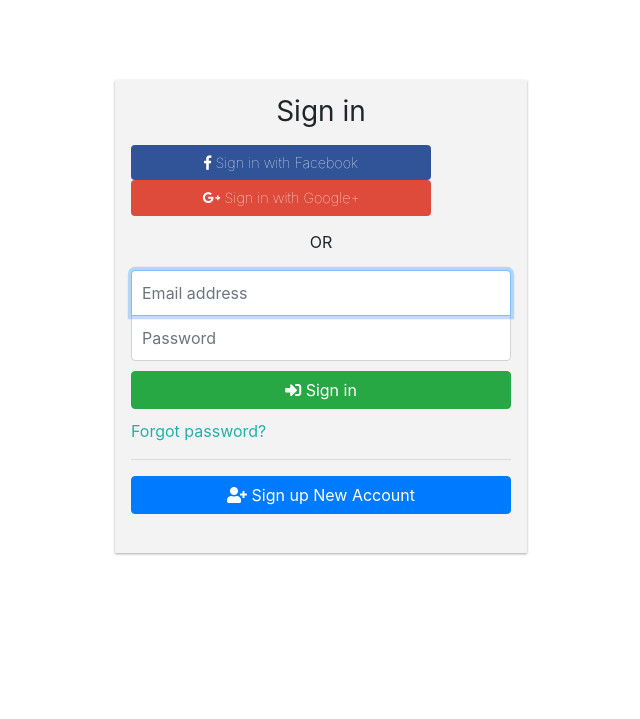
After one commit to LoneRan/EE599CloudFinalProject, a Flask app: page /login in a window 1280 px wide. The commit adds this page. Shown: the top 719 px of the page, without its empty margins (319-959 px from the left). Run offline with Flask 2, Linux system fonts and the light colour scheme; some libraries are stand-ins or nearby versions.

Commit message:
update login files

```diff
--- a/app.py
+++ b/app.py
@@ -10,7 +10,6 @@ def home():
 
     return render_template("index.html")
 
-
 @app.route('/about')
 def form():
 
@@ -20,3 +19,8 @@ def form():
 def data():
 
     return render_template('data.html')
+
+@app.route('/login')
+def login():
+
+    return render_template('login.html')
--- /dev/null
+++ b/static/css/login.css
@@ -0,0 +1,111 @@
+
+/* sign in FORM */
+#logreg-forms{
+    width:412px;
+    margin:10vh auto;
+    background-color:#f3f3f3;
+    box-shadow: 0 1px 3px rgba(0,0,0,0.12), 0 1px 2px rgba(0,0,0,0.24);
+  transition: all 0.3s cubic-bezier(.25,.8,.25,1);
+}
+#logreg-forms form {
+    width: 100%;
+    max-width: 410px;
+    padding: 15px;
+    margin: auto;
+}
+#logreg-forms .form-control {
+    position: relative;
+    box-sizing: border-box;
+    height: auto;
+    padding: 10px;
+    font-size: 16px;
+}
+#logreg-forms .form-control:focus { z-index: 2; }
+#logreg-forms .form-signin input[type="email"] {
+    margin-bottom: -1px;
+    border-bottom-right-radius: 0;
+    border-bottom-left-radius: 0;
+}
+#logreg-forms .form-signin input[type="password"] {
+    border-top-left-radius: 0;
+    border-top-right-radius: 0;
+}
+
+#logreg-forms .social-login{
+    width:390px;
+    margin:0 auto;
+    margin-bottom: 14px;
+}
+#logreg-forms .social-btn{
+    margin-left: auto;
+    margin-right: auto;
+    font-weight: 100;
+    color:white;
+    width:300px;
+    font-size: 0.9rem;
+}
+
+#logreg-forms a{
+    display: block;
+    padding-top:10px;
+    color:lightseagreen;
+}
+
+#logreg-form .lines{
+    width:200px;
+    border:1px solid red;
+}
+
+
+#logreg-forms button[type="submit"]{ margin-top:10px; }
+
+#logreg-forms .facebook-btn{  background-color:#315397; }
+
+#logreg-forms .google-btn{ background-color: #DF4B3B; }
+
+#logreg-forms .form-reset, #logreg-forms .form-signup{ display: none; }
+
+#logreg-forms .form-signup .social-btn{ width:210px; }
+
+#logreg-forms .form-signup input { margin-bottom: 2px;}
+
+.form-signup .social-login{
+    width:210px !important;
+    margin: 0 auto;
+}
+
+/* Mobile */
+
+@media screen and (max-width:500px){
+    #logreg-forms{
+        width:300px;
+    }
+
+    #logreg-forms  .social-login{
+        width:200px;
+        margin:0 auto;
+        margin-bottom: 10px;
+    }
+    #logreg-forms  .social-btn{
+        font-size: 1.3rem;
+        font-weight: 100;
+        color:white;
+        width: 300px;
+        height: 56px;
+
+    }
+    #logreg-forms .social-btn:nth-child(1){
+        margin-bottom: 5px;
+    }
+    #logreg-forms .social-btn span{
+        display: none;
+    }
+    #logreg-forms  .facebook-btn:after{
+        content:'Facebook';
+    }
+
+    #logreg-forms  .google-btn:after{
+        content:'Google+';
+    }
+
+}
--- /dev/null
+++ b/static/js/login.js
@@ -0,0 +1,19 @@
+function toggleResetPswd(e){
+    e.preventDefault();
+    $('#logreg-forms .form-signin').toggle() // display:block or none
+    $('#logreg-forms .form-reset').toggle() // display:block or none
+}
+
+function toggleSignUp(e){
+    e.preventDefault();
+    $('#logreg-forms .form-signin').toggle(); // display:block or none
+    $('#logreg-forms .form-signup').toggle(); // display:block or none
+}
+
+$(()=>{
+    // Login Register Form
+    $('#logreg-forms #forgot_pswd').click(toggleResetPswd);
+    $('#logreg-forms #cancel_reset').click(toggleResetPswd);
+    $('#logreg-forms #btn-signup').click(toggleSignUp);
+    $('#logreg-forms #cancel_signup').click(toggleSignUp);
+})
--- a/templates/index.html
+++ b/templates/index.html
@@ -29,7 +29,7 @@
   <nav class="navbar navbar-light bg-light static-top">
     <div class="container">
       <a class="navbar-brand" href="#">Travel Planner</a>
-      <a class="btn btn-primary" href="#">Sign In</a>
+      <a class="btn btn-primary" href="login">Sign In</a>
     </div>
   </nav>
 
--- /dev/null
+++ b/templates/login.html
@@ -0,0 +1,88 @@
+<link href="//maxcdn.bootstrapcdn.com/bootstrap/4.0.0/css/bootstrap.min.css" rel="stylesheet" id="bootstrap-css">
+<script src="//maxcdn.bootstrapcdn.com/bootstrap/4.0.0/js/bootstrap.min.js"></script>
+<script src="//cdnjs.cloudflare.com/ajax/libs/jquery/3.2.1/jquery.min.js"></script>
+<!------ Include the above in your HEAD tag ---------->
+
+<!DOCTYPE html>
+<html lang="en">
+<head>
+    <meta charset="UTF-8">
+    <meta name="viewport" content="width=device-width, initial-scale=1.0">
+    <meta http-equiv="X-UA-Compatible" content="ie=edge">
+    <link rel="stylesheet" href="https://maxcdn.bootstrapcdn.com/bootstrap/4.0.0/css/bootstrap.min.css" integrity="sha384-Gn5384xqQ1aoWXA+058RXPxPg6fy4IWvTNh0E263XmFcJlSAwiGgFAW/dAiS6JXm" crossorigin="anonymous">
+    <link rel="stylesheet" href="https://use.fontawesome.com/releases/v5.3.1/css/all.css" integrity="sha384-mzrmE5qonljUremFsqc01SB46JvROS7bZs3IO2EmfFsd15uHvIt+Y8vEf7N7fWAU" crossorigin="anonymous">
+    <link rel="stylesheet" href="static/css/login.css" type="text/css"/>
+    <title>Login</title>
+</head>
+<body>
+    <div id="logreg-forms">
+        <form class="form-signin">
+            <h1 class="h3 mb-3 font-weight-normal" style="text-align: center"> Sign in</h1>
+            <div class="social-login">
+                <button class="btn facebook-btn social-btn" type="button"><span><i class="fab fa-facebook-f"></i> Sign in with Facebook</span> </button>
+                <button class="btn google-btn social-btn" type="button"><span><i class="fab fa-google-plus-g"></i> Sign in with Google+</span> </button>
+            </div>
+            <p style="text-align:center"> OR  </p>
+            <input type="email" id="inputEmail" class="form-control" placeholder="Email address" required="" autofocus="">
+            <input type="password" id="inputPassword" class="form-control" placeholder="Password" required="">
+
+            <button class="btn btn-success btn-block" type="submit"><i class="fas fa-sign-in-alt"></i> Sign in</button>
+            <a href="#" id="forgot_pswd">Forgot password?</a>
+            <hr>
+            <!-- <p>Don't have an account!</p>  -->
+            <button class="btn btn-primary btn-block" type="button" id="btn-signup"><i class="fas fa-user-plus"></i> Sign up New Account</button>
+            </form>
+
+            <form action="/reset/password/" class="form-reset">
+                <input type="email" id="resetEmail" class="form-control" placeholder="Email address" required="" autofocus="">
+                <button class="btn btn-primary btn-block" type="submit">Reset Password</button>
+                <a href="#" id="cancel_reset"><i class="fas fa-angle-left"></i> Back</a>
+            </form>
+
+            <form action="/signup/" class="form-signup">
+                <div class="social-login">
+                    <button class="btn facebook-btn social-btn" type="button"><span><i class="fab fa-facebook-f"></i> Sign up with Facebook</span> </button>
+                </div>
+                <div class="social-login">
+                    <button class="btn google-btn social-btn" type="button"><span><i class="fab fa-google-plus-g"></i> Sign up with Google+</span> </button>
+                </div>
+
+                <p style="text-align:center">OR</p>
+
+                <input type="text" id="user-name" class="form-control" placeholder="Full name" required="" autofocus="">
+                <input type="email" id="user-email" class="form-control" placeholder="Email address" required autofocus="">
+                <input type="password" id="user-pass" class="form-control" placeholder="Password" required autofocus="">
+                <input type="password" id="user-repeatpass" class="form-control" placeholder="Repeat Password" required autofocus="">
+
+                <button class="btn btn-primary btn-block" type="submit"><i class="fas fa-user-plus"></i> Sign Up</button>
+                <a href="#" id="cancel_signup"><i class="fas fa-angle-left"></i> Back</a>
+            </form>
+            <br>
+
+    </div>
+    <p style="text-align:center">
+        <a href="http://bit.ly/2RjWFMfunction toggleResetPswd(e){
+    e.preventDefault();
+    $('#logreg-forms .form-signin').toggle() // display:block or none
+    $('#logreg-forms .form-reset').toggle() // display:block or none
+}
+
+function toggleSignUp(e){
+    e.preventDefault();
+    $('#logreg-forms .form-signin').toggle(); // display:block or none
+    $('#logreg-forms .form-signup').toggle(); // display:block or none
+}
+
+$(()=>{
+    // Login Register Form
+    $('#logreg-forms #forgot_pswd').click(toggleResetPswd);
+    $('#logreg-forms #cancel_reset').click(toggleResetPswd);
+    $('#logreg-forms #btn-signup').click(toggleSignUp);
+    $('#logreg-forms #cancel_signup').click(toggleSignUp);
+})g" target="_blank" style="color:black"></a>
+    </p>
+    <script src="https://cdnjs.cloudflare.com/ajax/libs/jquery/3.3.1/jquery.min.js"></script>
+    <script src="https://maxcdn.bootstrapcdn.com/bootstrap/4.0.0/js/bootstrap.min.js" integrity="sha384-JZR6Spejh4U02d8jOt6vLEHfe/JQGiRRSQQxSfFWpi1MquVdAyjUar5+76PVCmYl" crossorigin="anonymous"></script>
+    <script src="static/js/login.js"></script>
+</body>
+</html>
```
